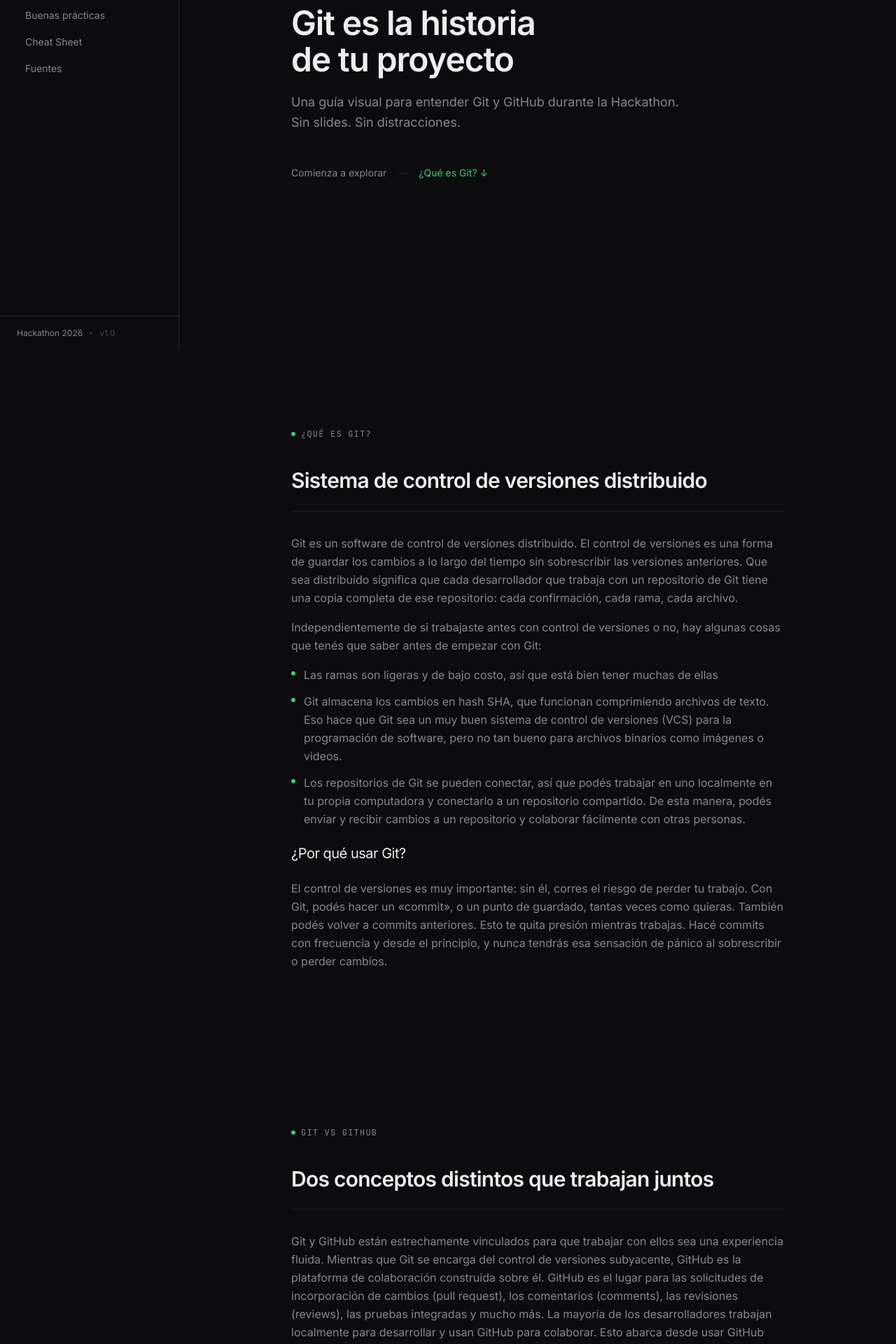
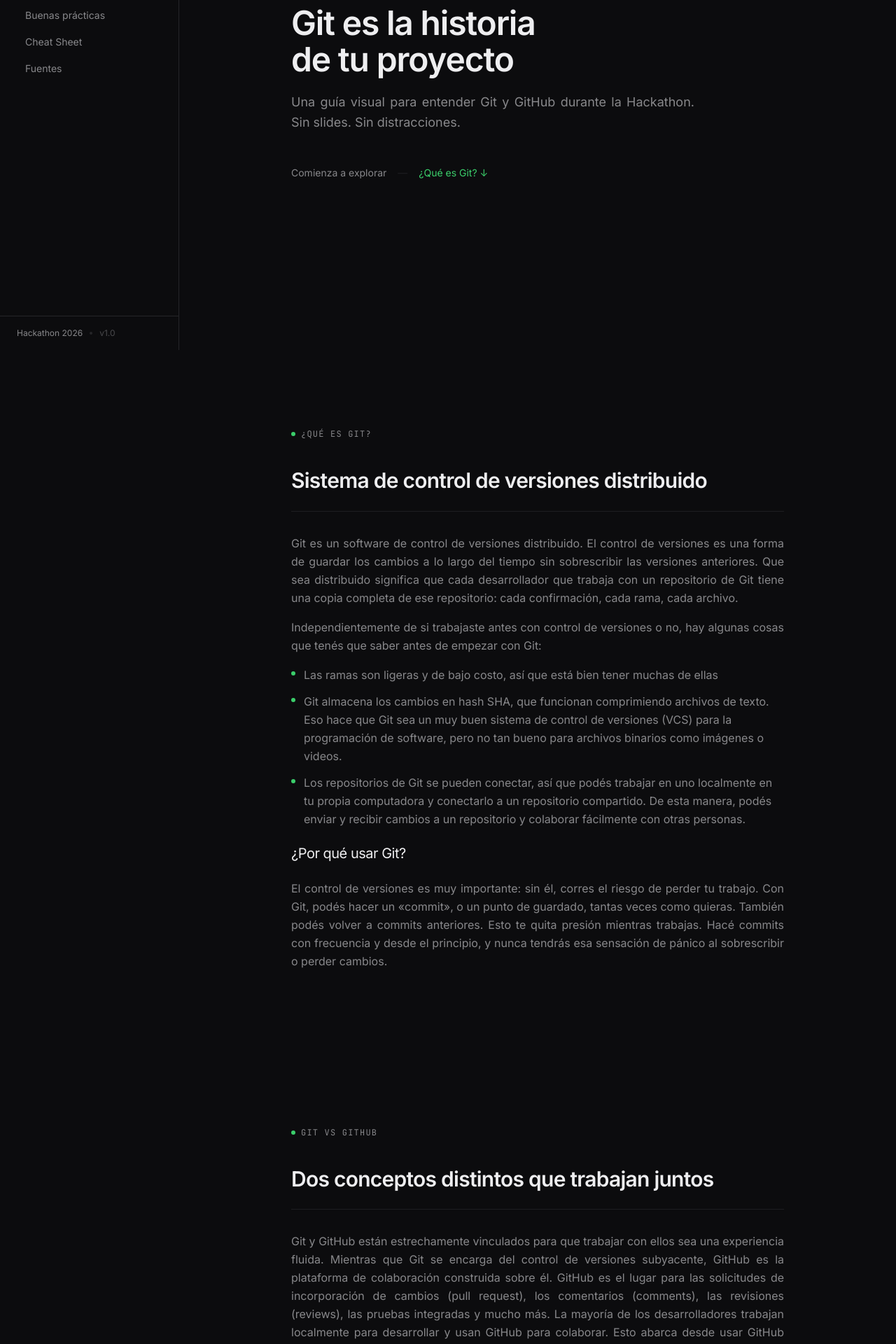
Before and after one commit to victorsnz/git-journey, a React (Vite) app: page / in a window 1280 px wide. Shown: the part 300-2220 px from the top of the page at 70% size. Built offline with nearby package versions, Linux system fonts and the light colour scheme.

Commit message:
chore: add justify text

```diff
--- a/src/pages/CheatSheet.tsx
+++ b/src/pages/CheatSheet.tsx
@@ -14,7 +14,7 @@
         Comandos esenciales
       </h2>
 
-      <p className="text-muted leading-relaxed mb-10 max-w-lg">
+      <p className="text-muted leading-relaxed text-justify mb-10 max-w-lg">
         Los comandos que más vas a usar durante la Hackathon.
       </p>
 
--- a/src/pages/GitVsGitHub.tsx
+++ b/src/pages/GitVsGitHub.tsx
@@ -14,7 +14,7 @@
 
       <div className="h-px bg-border-soft mb-8" />
 
-      <p className="text-muted leading-relaxed ">
+      <p className="text-muted leading-relaxed text-justify">
       Git y GitHub están estrechamente vinculados para que trabajar con ellos sea una experiencia fluida. Mientras que Git se encarga del control de versiones subyacente, GitHub es la plataforma de colaboración construida sobre él.
       GitHub es el lugar para las solicitudes de incorporación de cambios (pull request), los comentarios (comments), las revisiones (reviews), las pruebas integradas y mucho más. La mayoría de los desarrolladores trabajan localmente para desarrollar y usan GitHub para colaborar. Esto abarca desde usar GitHub para alojar el repositorio remoto compartido hasta trabajar con colegas y aprovechar funciones como las ramas protegidas, la revisión de código, GitHub Actions y más.
       Entonces:
--- a/src/pages/Installation.tsx
+++ b/src/pages/Installation.tsx
@@ -14,7 +14,7 @@
 
       <div className="h-px bg-border-soft mb-8" />
 
-      <p className="text-muted leading-relaxed">
+      <p className="text-muted leading-relaxed text-justify">
       Cómo instalar Git en cualquier sistema operativo
       Antes de empezar a utilizar Git, tenés que instalarlo en tu computadora. Incluso si ya está instalado, este es posiblemente un buen momento para actualizarlo a su última versión.
       </p>
@@ -24,7 +24,7 @@
         Instalación en Linux
       </h3>
 
-      <p className="text-muted leading-relaxed">
+      <p className="text-muted leading-relaxed text-justify">
         Para instalar Git en Linux, podés usar el gestor de paquetes de tu distribución. Por ejemplo, en Ubuntu, podés usar apt-get:
       </p>
 
@@ -36,7 +36,7 @@
       <h3 className="text-xl font-normal tracking-tight text-foreground leading-tight my-6">
         Instalación en Windows
       </h3>
-      <p className="text-muted leading-relaxed">
+      <p className="text-muted leading-relaxed text-justify">
         Para instalar Git en Windows, podés usar el instalador de Windows:
       </p>
       <pre className="bg-background/50 p-4 rounded-lg overflow-x-auto border border-border">
@@ -44,9 +44,9 @@
           https://git-scm.com/download/win
         </code>
       </pre>
-      <p className="text-muted leading-relaxed">
+      <p className="text-muted leading-relaxed text-justify">
       Utilizando la herramienta winget</p>
-      <p className="text-muted leading-relaxed">
+      <p className="text-muted leading-relaxed text-justify">
       Instalá la herramienta <a href="https://learn.microsoft.com/en-us/windows/package-manager/" target="_blank" rel="noopener noreferrer" className="text-primary underline">winget</a> si aún no la tenés; luego, ejecutá este comando en la línea de comandos o en PowerShell:<br />
       </p>
       <pre className="bg-background/50 p-4 rounded-lg overflow-x-auto border border-border">
@@ -57,16 +57,16 @@
       <h3 className="text-xl font-normal tracking-tight text-foreground leading-tight my-6">
       Configurando Git por primera vez
       </h3>
-      <p className="text-muted leading-relaxed">
+      <p className="text-muted leading-relaxed text-justify">
       Ahora que tenés Git en tu sistema, vas a querer hacer algunas cosas para personalizar tu entorno de Git. Es necesario hacer estas cosas solamente una vez en tu computadora, y se mantendrán entre actualizaciones. También podés cambiarlas en cualquier momento volviendo a ejecutar los comandos correspondientes.
       </p>
-      <p className="text-muted leading-relaxed mt-4">
+      <p className="text-muted leading-relaxed text-justify mt-4">
         Git trae una herramienta llamada git config, que te permite obtener y establecer variables de configuración que controlan el aspecto y funcionamiento de Git.
       </p>
       <h3 className="text-xl font-normal tracking-tight text-foreground leading-tight my-6">
       Tu Identidad
       </h3>
-      <p className="text-muted leading-relaxed">
+      <p className="text-muted leading-relaxed text-justify">
       Lo primero que deberías hacer cuando instales Git es establecer tu nombre de usuario y dirección de correo electrónico. Esto es importante porque los commits de Git usan esta información, y es introducida de manera inmutable en los commits que enviás:
       </p>
       <pre className="bg-background/50 p-4 rounded-lg overflow-x-auto border border-border">
--- a/src/pages/Introduction.tsx
+++ b/src/pages/Introduction.tsx
@@ -16,7 +16,7 @@
         de tu proyecto
       </h1>
 
-      <p className="text-lg text-muted leading-relaxed max-w-xl mb-12">
+      <p className="text-lg text-muted leading-relaxed text-justify max-w-xl mb-12">
         Una guía visual para entender Git y GitHub durante la Hackathon.
         Sin slides. Sin distracciones.
       </p>
--- a/src/pages/LiveDemo.tsx
+++ b/src/pages/LiveDemo.tsx
@@ -44,7 +44,7 @@
         Sigue la demostración
       </h2>
 
-      <p className="text-muted leading-relaxed mb-10 max-w-lg">
+      <p className="text-muted leading-relaxed text-justify mb-10 max-w-lg">
         Marca cada paso a medida que lo ejecutás en la terminal.
       </p>
 
--- a/src/pages/WhatIsGit.tsx
+++ b/src/pages/WhatIsGit.tsx
@@ -14,11 +14,11 @@
 
       <div className="h-px bg-border-soft mb-8" />
 
-      <p className="text-muted leading-relaxed ">
+      <p className="text-muted leading-relaxed text-justify">
         Git es un software de control de versiones distribuido. El control de versiones es una forma de guardar los cambios a lo largo del tiempo sin sobrescribir las versiones anteriores. Que sea distribuido significa que cada desarrollador que trabaja con un repositorio de Git tiene una copia completa de ese repositorio: cada confirmación, cada rama, cada archivo.
       </p>
 
-      <p className="text-muted leading-relaxed mt-4 ">
+      <p className="text-muted leading-relaxed text-justify mt-4">
         Independientemente de si trabajaste antes con control de versiones o no, hay algunas cosas que tenés que saber antes de empezar con Git:
       </p>
 
@@ -41,7 +41,7 @@
         ¿Por qué usar Git?
       </h3>
 
-      <p className="text-muted leading-relaxed ">
+      <p className="text-muted leading-relaxed text-justify">
         El control de versiones es muy importante: sin él, corres el riesgo de perder tu trabajo. Con Git, podés hacer un «commit», o un punto de guardado, tantas veces como quieras. También podés volver a commits anteriores. Esto te quita presión mientras trabajas. Hacé commits con frecuencia y desde el principio, y nunca tendrás esa sensación de pánico al sobrescribir o perder cambios.
       </p>
     </Section>
--- a/src/pages/Workflow.tsx
+++ b/src/pages/Workflow.tsx
@@ -14,10 +14,10 @@
 
       <div className="h-px bg-border-soft mb-8" />
 
-      <p className="text-muted leading-relaxed">
+      <p className="text-muted leading-relaxed text-justify">
         Es el proceso por el cual tus archivos pasan desde que son modificados localmente hasta que se registran permanentemente en el historial de versiones de Git.
       </p>
-      <p className="text-muted leading-relaxed mt-4">
+      <p className="text-muted leading-relaxed text-justify mt-4">
         Se divide principalmente en tres estados locales y uno remoto:
       </p>
       <ul className="space-y-3 mt-4">
```
